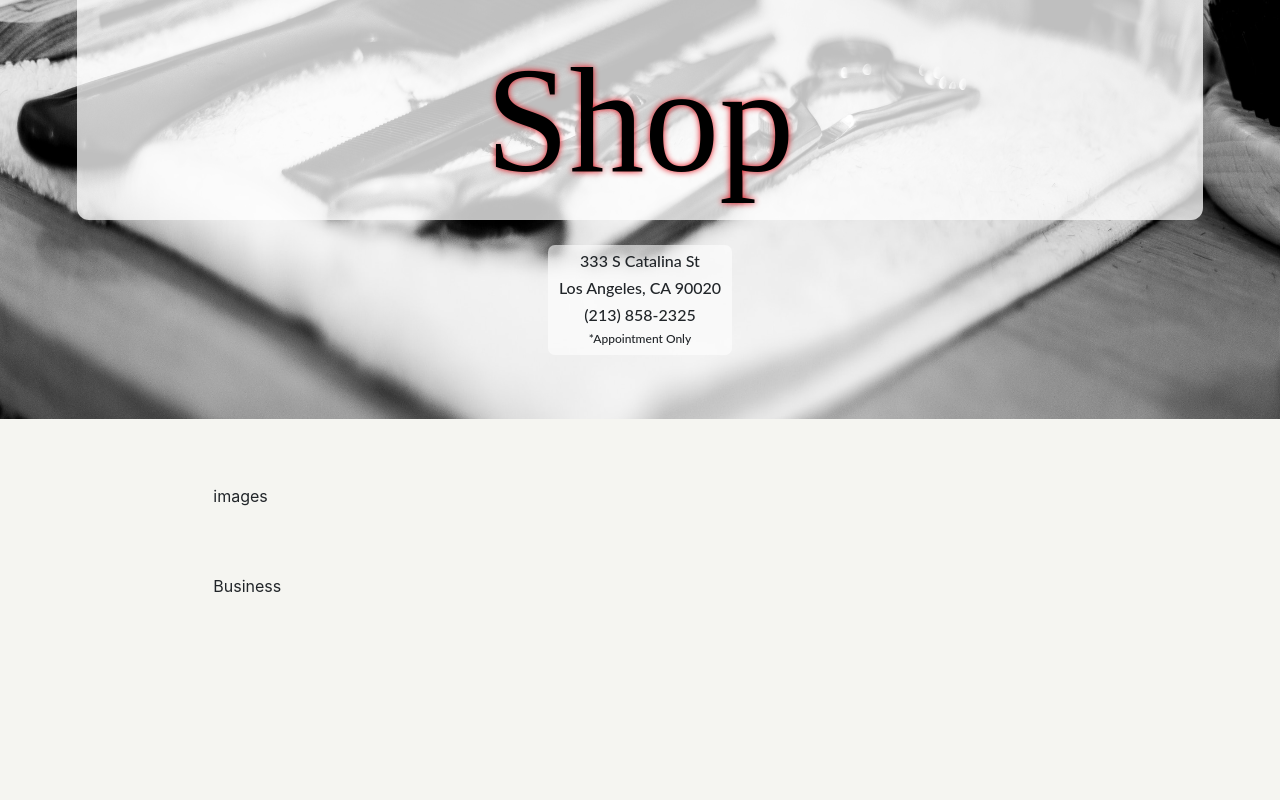
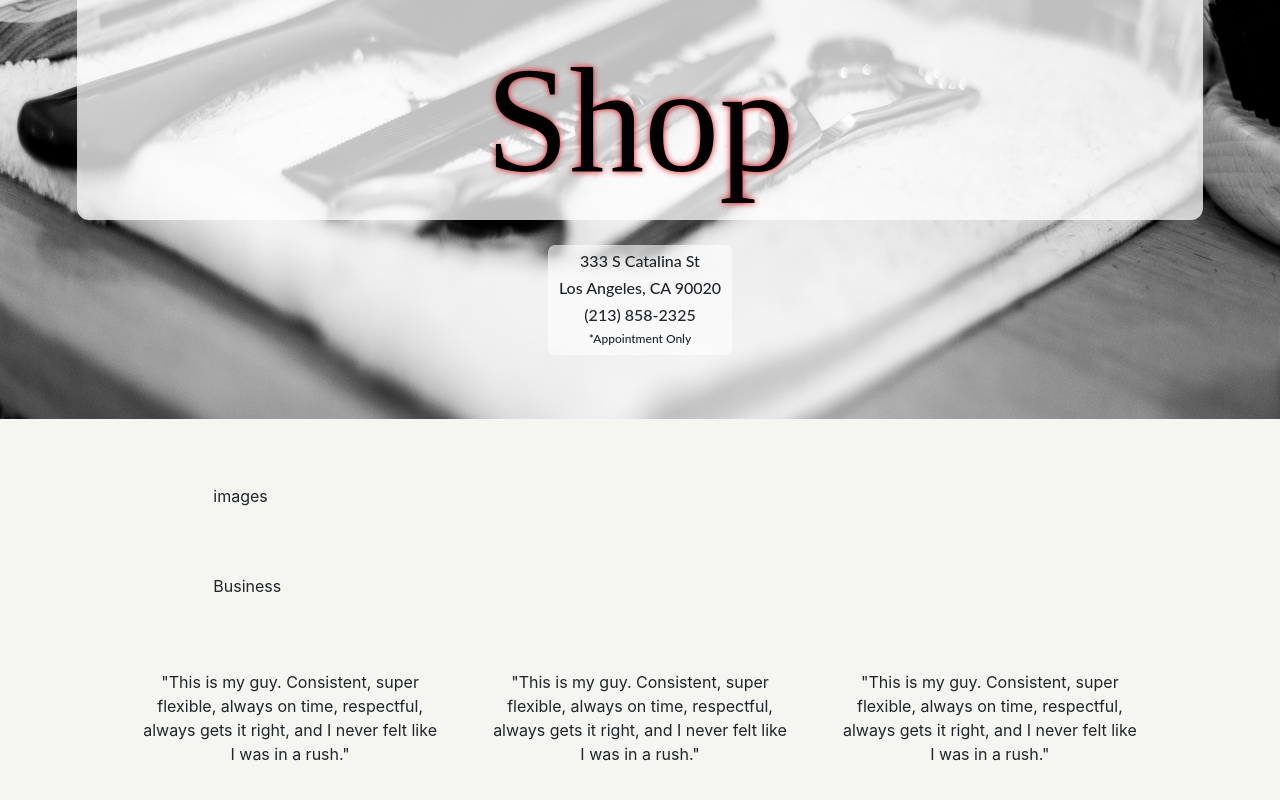
Before and after one commit to moonjason/fino-barbershop, a React (Create React App) app in the folder client/: page / in a window 1280 px wide. Shown: the part 280-1080 px from the top of the page. Before the commit the page ends 894 px from the top, so only its background shows below. Built offline with nearby package versions, Linux system fonts and the light colour scheme; no server answers; a web font is replaced by a local one.

Commit message:
add reviews

```diff
--- a/client/src/components/Home/Home.js
+++ b/client/src/components/Home/Home.js
@@ -37,6 +37,17 @@ const Home = () => {
                     <p>Business</p>
                 </div>
             </div>
+            <div className="reviews-container">
+                <div className="review review__1">
+                    <p>"This is my guy. Consistent, super flexible, always on time, respectful, always gets it right, and I never felt like I was in a rush."</p>
+                </div>
+                <div className="review review__2">
+                    <p>"This is my guy. Consistent, super flexible, always on time, respectful, always gets it right, and I never felt like I was in a rush."</p>
+                </div>
+                <div className="review review__3">
+                    <p>"This is my guy. Consistent, super flexible, always on time, respectful, always gets it right, and I never felt like I was in a rush."</p>
+                </div>
+            </div>
         </div>
     )
 }
--- a/client/src/index.css
+++ b/client/src/index.css
@@ -95,6 +95,25 @@ html {
 .app--only {
     font-size: 12px;
 }
+/* Reviews Section*/
+
+.reviews-container {
+    display: grid;
+    grid-template-columns: repeat(12, 1fr);
+    grid-template-rows: 1fr;
+    grid-column-gap: 0px;
+    grid-row-gap: 0px;
+    text-align: center;
+    margin: 7vh 9vw;
+}
+
+.review {
+    padding: 0 2vw;
+}
+.review__1 { grid-area: 1 / 1 / 2 / 5; }
+.review__2 { grid-area: 1 / 5 / 2 / 9; }
+.review__3 { grid-area: 1 / 9 / 2 / 13; }
+
 
 @media only screen and (min-width: 767px) {
     .brand {
```
